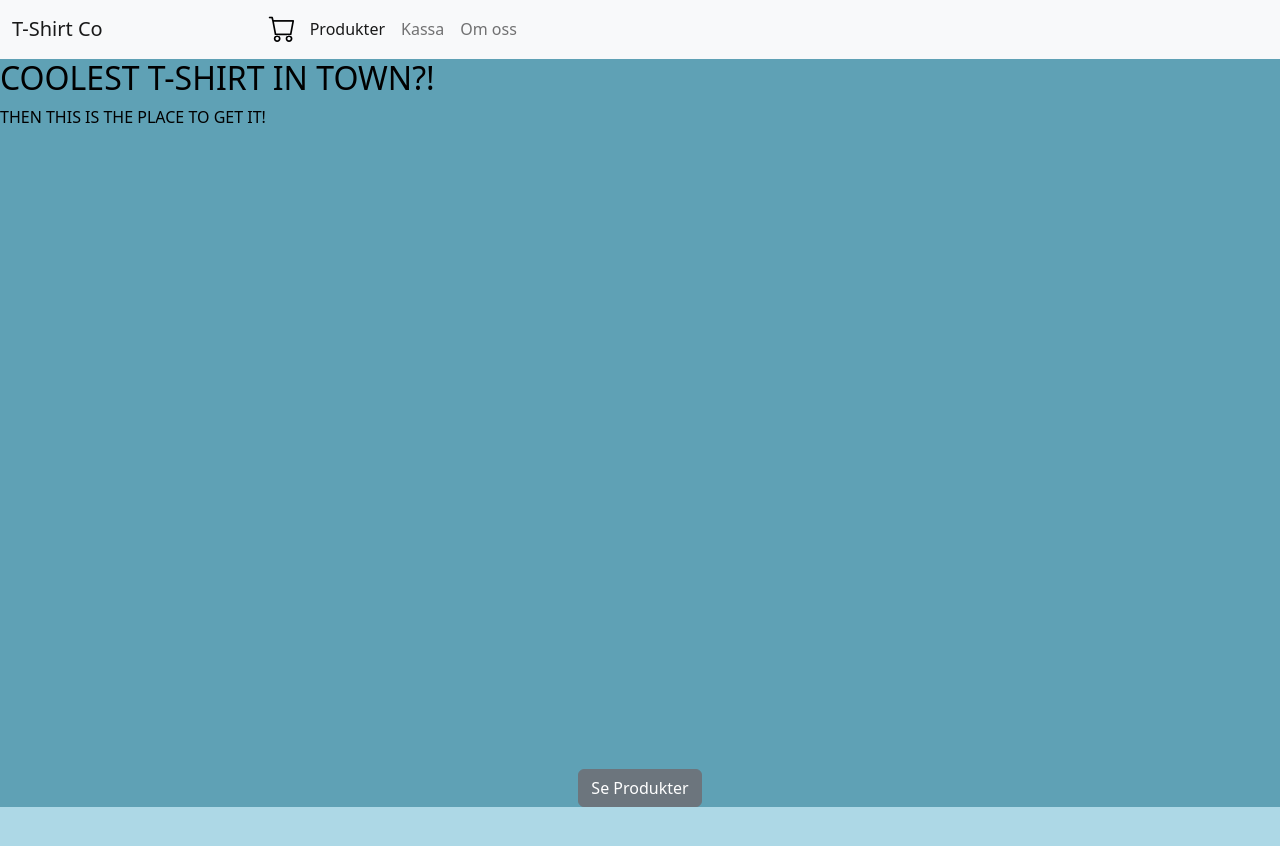
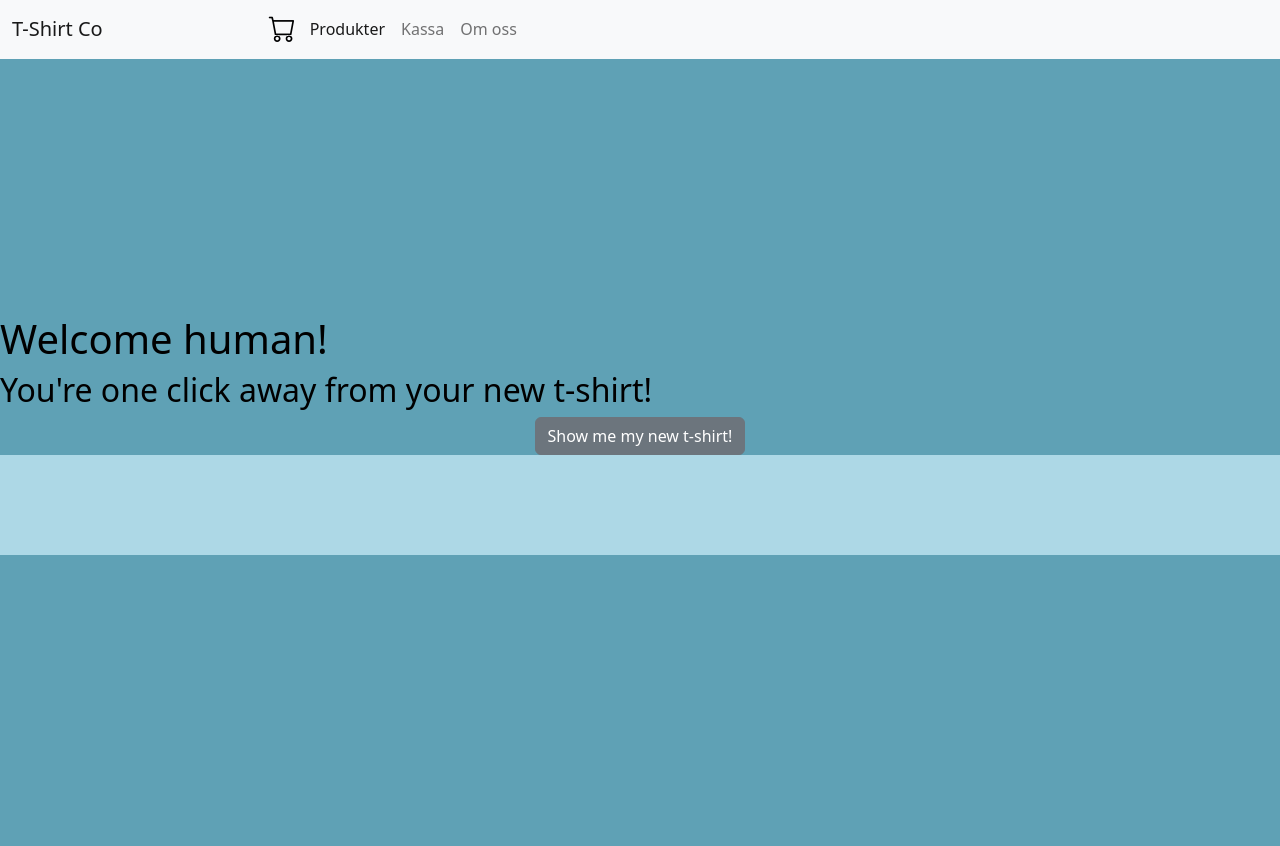
Before and after one commit to bergeper/Tshirt_co, a website built with Parcel: page src/index.html in a window 1280 px wide. After the commit the page ends 800 px from the top, so only its background shows below. Built offline with nearby package versions, Linux system fonts and the light colour scheme.

Commit message:
uppdaterat landningpage

```diff
--- a/src/index.html
+++ b/src/index.html
@@ -67,14 +67,14 @@
       </nav>
     </header>
     <div class="entry">
-      <h2>COOLEST T-SHIRT IN TOWN?!</h2>
-      <p>THEN THIS IS THE PLACE TO GET IT!</p>
+      <h1 class="entrytext">Welcome human!</h1>
+      <h2>You're one click away from your new t-shirt!</h2>
     </div>
     <main class="wrapper">
       <div class="product-button-wraper">
         <a href="../src/pages/products.html">
           <button type="button" class="btn btn-secondary">
-            Se Produkter
+            Show me my new t-shirt!
           </button></a
         >
       </div>
--- a/src/scss/_startpage.scss
+++ b/src/scss/_startpage.scss
@@ -9,7 +9,6 @@ body {
     display: flex;
     align-items: center;
     justify-content: center;
-    padding-top: 50%;
   }
 }
 .productAttributesDiv {
@@ -27,5 +26,10 @@ body {
 
 .entry {
   color: black;
+  width: 100%;
+  display: block;
+  align-items: center;
+  justify-content: center;
+  padding-top: 20%;
 }
 //kommntar
```
